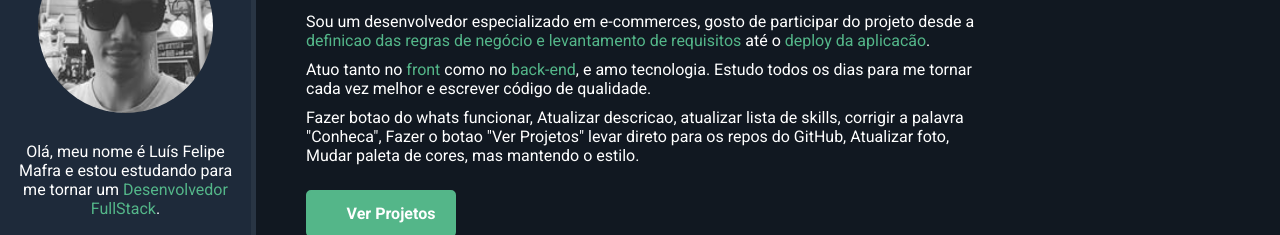
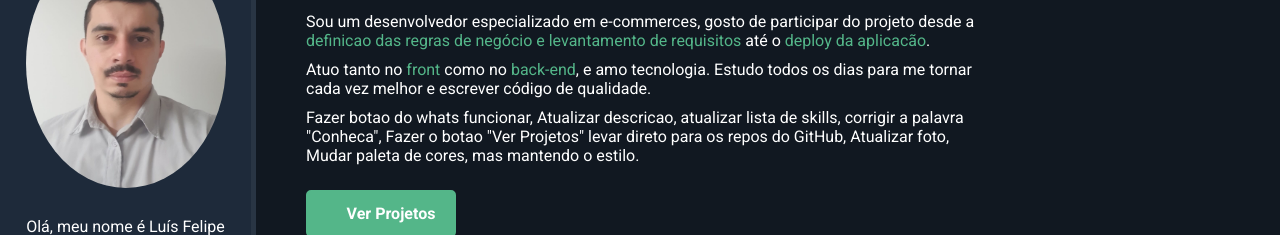
Before and after one commit to luismafra1/luismafra1.github.io, a plain HTML site: page index.html in a window 1280 px wide. Shown: the part 145-380 px from the top of the page. Drawn offline with nearby package versions, Linux system fonts and the light colour scheme.

Commit message:
Atualizada imagem do perfil

```diff
--- a/css/styles.css
+++ b/css/styles.css
@@ -58,8 +58,8 @@
 }
 
 #bio-img {
-  width: 175px;
-  height: 175px;
+  width: 200px;
+  height: 250px;
   border-radius: 50%;
   margin-bottom: 25px;
 }
--- a/index.html
+++ b/index.html
@@ -24,7 +24,7 @@
     <main id="container">
       <aside id="bio-container">
         <h2>Luís Felipe Mafra</h2>
-        <img id="bio-img" src="./img/profile.jpg" alt="Luís Felipe Mafra" />
+        <img id="bio-img" src="./img/profile1.jpeg" alt="Luís Felipe Mafra" />
         <p>
           Olá, meu nome é Luís Felipe Mafra e estou estudando para me tornar um
           <span class="highlight">Desenvolvedor FullStack</span>.
```
Also changed, not shown: img/profile1.jpeg (added).
